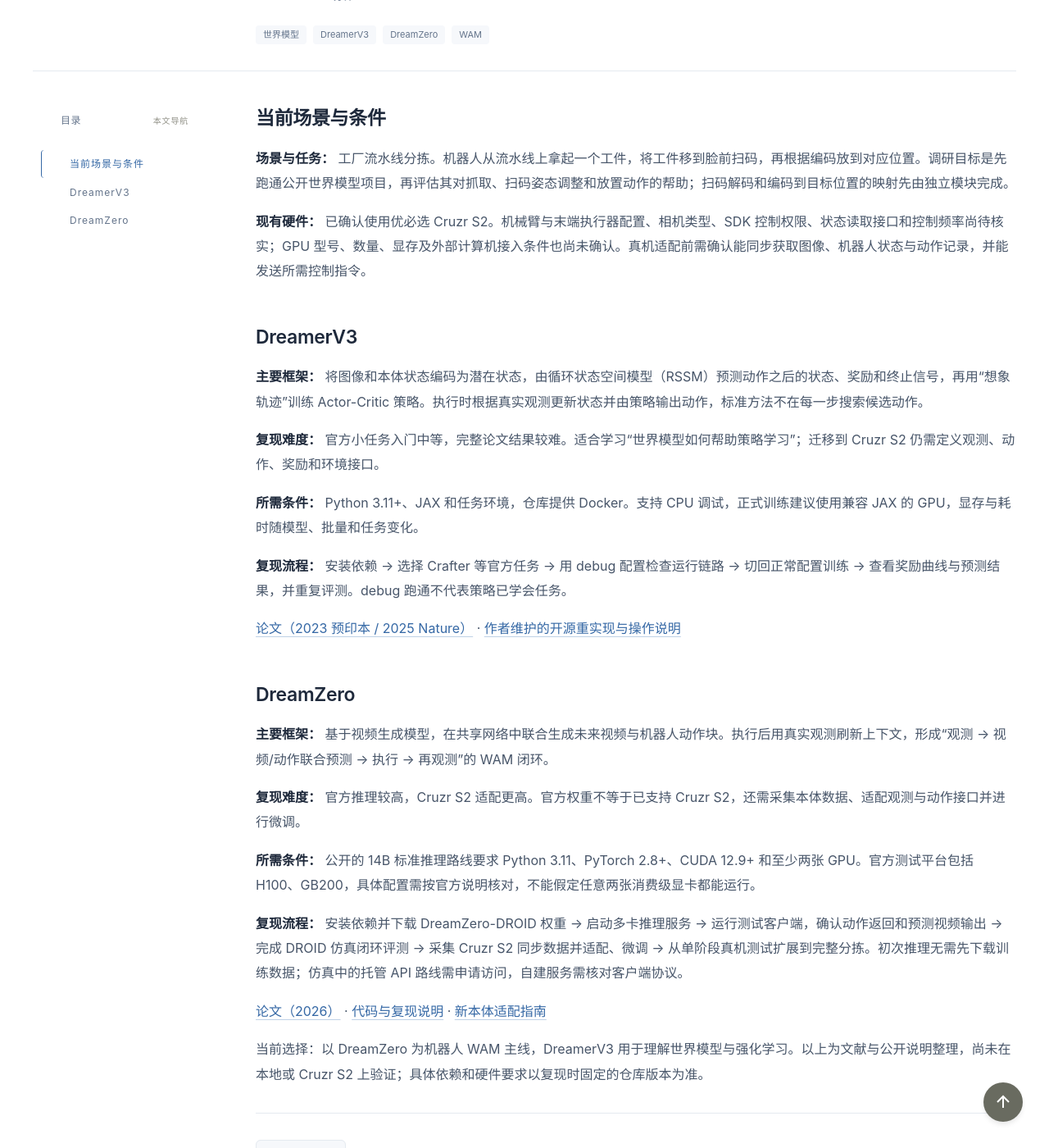
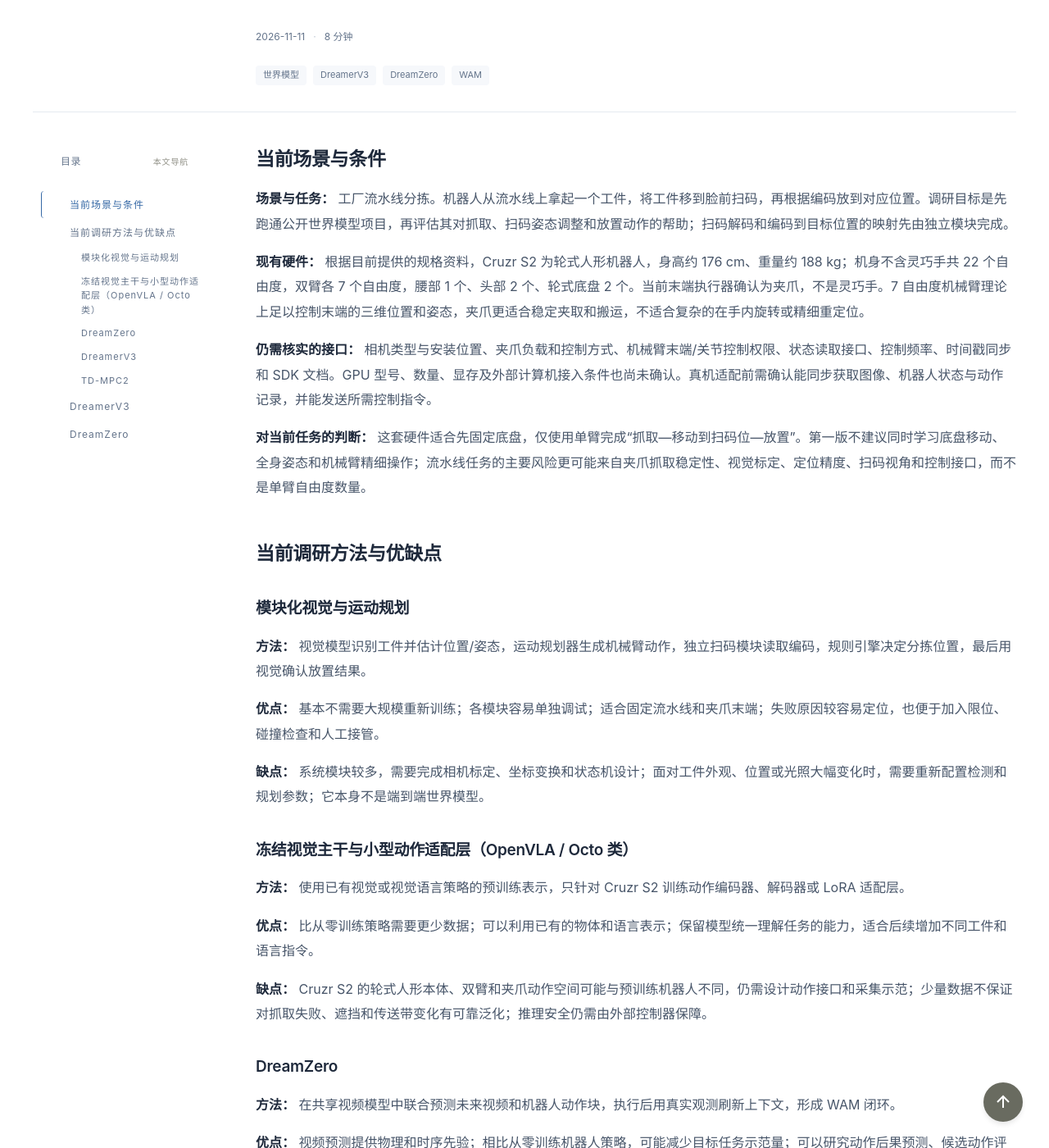
Before and after one commit to Keith-814/Keith-s-EAI-Learning, a Jekyll site: the page built from _posts/blog/2026-11-11-wam-cruzr-s2-factory-sorting-research.md, in a window 1280 px wide and 1400 px high, scrolled down 310 px. Shown: the whole window at 82% size. Built offline with Jekyll 4.4.1, drawn with Linux system fonts in a browser that asks for light colours; some of the changed text lies outside the part shown.

Commit message:
优化 Cruzr S2 真机测试调研标题

```diff
--- a/_posts/blog/2026-11-11-wam-cruzr-s2-factory-sorting-research.md
+++ b/_posts/blog/2026-11-11-wam-cruzr-s2-factory-sorting-research.md
@@ -1,19 +1,67 @@
 ---
 layout: post
-title: "DreamerV3 与 DreamZero：框架与复现简记"
+title: "Cruzr S2 真机测试：高泛化机器人方法与世界模型复现路线"
 date: 2026-11-11
 author: Keith
 categories: blog
 tags: [世界模型, DreamerV3, DreamZero, WAM]
 toc: true
-excerpt: "简要比较 DreamerV3 和 DreamZero 的主要框架、环境要求与复现流程，服务于 Cruzr S2 分拣任务调研。"
+excerpt: "围绕 Cruzr S2 流水线分拣真机测试，比较模块化控制、预训练策略和世界模型方法的泛化能力与复现路线。"
 ---
 
 ## 当前场景与条件
 
 **场景与任务：** 工厂流水线分拣。机器人从流水线上拿起一个工件，将工件移到脸前扫码，再根据编码放到对应位置。调研目标是先跑通公开世界模型项目，再评估其对抓取、扫码姿态调整和放置动作的帮助；扫码解码和编码到目标位置的映射先由独立模块完成。
 
-**现有硬件：** 已确认使用优必选 Cruzr S2。机械臂与末端执行器配置、相机类型、SDK 控制权限、状态读取接口和控制频率尚待核实；GPU 型号、数量、显存及外部计算机接入条件也尚未确认。真机适配前需确认能同步获取图像、机器人状态与动作记录，并能发送所需控制指令。
+**现有硬件：** 根据目前提供的规格资料，Cruzr S2 为轮式人形机器人，身高约 176 cm、重量约 188 kg；机身不含灵巧手共 22 个自由度，双臂各 7 个自由度，腰部 1 个、头部 2 个、轮式底盘 2 个。当前末端执行器确认为夹爪，不是灵巧手。7 自由度机械臂理论上足以控制末端的三维位置和姿态，夹爪更适合稳定夹取和搬运，不适合复杂的在手内旋转或精细重定位。
+
+**仍需核实的接口：** 相机类型与安装位置、夹爪负载和控制方式、机械臂末端/关节控制权限、状态读取接口、控制频率、时间戳同步和 SDK 文档。GPU 型号、数量、显存及外部计算机接入条件也尚未确认。真机适配前需确认能同步获取图像、机器人状态与动作记录，并能发送所需控制指令。
+
+**对当前任务的判断：** 这套硬件适合先固定底盘，仅使用单臂完成“抓取—移动到扫码位—放置”。第一版不建议同时学习底盘移动、全身姿态和机械臂精细操作；流水线任务的主要风险更可能来自夹爪抓取稳定性、视觉标定、定位精度、扫码视角和控制接口，而不是单臂自由度数量。
+
+## 当前调研方法与优缺点
+
+### 模块化视觉与运动规划
+
+**方法：** 视觉模型识别工件并估计位置/姿态，运动规划器生成机械臂动作，独立扫码模块读取编码，规则引擎决定分拣位置，最后用视觉确认放置结果。
+
+**优点：** 基本不需要大规模重新训练；各模块容易单独调试；适合固定流水线和夹爪末端；失败原因较容易定位，也便于加入限位、碰撞检查和人工接管。
+
+**缺点：** 系统模块较多，需要完成相机标定、坐标变换和状态机设计；面对工件外观、位置或光照大幅变化时，需要重新配置检测和规划参数；它本身不是端到端世界模型。
+
+### 冻结视觉主干与小型动作适配层（OpenVLA / Octo 类）
+
+**方法：** 使用已有视觉或视觉语言策略的预训练表示，只针对 Cruzr S2 训练动作编码器、解码器或 LoRA 适配层。
+
+**优点：** 比从零训练策略需要更少数据；可以利用已有的物体和语言表示；保留模型统一理解任务的能力，适合后续增加不同工件和语言指令。
+
+**缺点：** Cruzr S2 的轮式人形本体、双臂和夹爪动作空间可能与预训练机器人不同，仍需设计动作接口和采集示范；少量数据不保证对抓取失败、遮挡和传送带变化有可靠泛化；推理安全仍需由外部控制器保障。
+
+### DreamZero
+
+**方法：** 在共享视频模型中联合预测未来视频和机器人动作块，执行后用真实观测刷新上下文，形成 WAM 闭环。
+
+**优点：** 视频预测提供物理和时序先验；相比从零训练机器人策略，可能减少目标任务示范量；可以研究动作后果预测、候选动作评估和异常恢复。
+
+**缺点：** 对多 GPU、显存、CUDA 版本、多相机输入和时间同步要求高；公开权重不直接支持 Cruzr S2，需要适配本体数据和动作空间；夹爪抓取、扫码和安全控制仍不能交给模型单独负责；直接生成全身动作的工程风险较高。
+
+### DreamerV3
+
+**方法：** 用 RSSM 学习潜在世界状态，在潜空间中展开想象轨迹，再训练 Actor-Critic 策略。
+
+**优点：** 世界模型和想象式控制链路清晰，适合学习基础原理；官方代码和环境较完整；对模型视频生成质量的依赖较低。
+
+**缺点：** 通常需要自己定义环境、奖励和交互训练；直接迁移到 Cruzr S2 需要较多工程封装；不直接处理扫码语义，也不是面向机器人视频—动作联合生成的 WAM。
+
+### TD-MPC2
+
+**方法：** 在潜空间学习动作条件动力学和价值模型，再用 MPPI 等在线规划方法选择连续动作。
+
+**优点：** 面向连续控制，支持多种机器人仿真环境和抓取任务；相比 DreamerV3 更接近“预测动作后果并在线规划”；可以作为机械臂控制和世界模型规划的对照基线。
+
+**缺点：** 在线规划会增加推理开销；需要可用的仿真环境、奖励和动作接口；对 Cruzr S2 的全身动作、夹爪和真实安全约束仍需重新适配；不直接提供语言理解和扫码流程。
+
+**当前建议：** 先用模块化方案建立 Cruzr S2 的可运行基线，再用冻结视觉主干的小型适配方案测试少量数据泛化，最后将 DreamZero 用作未来状态预测或候选动作评估。DreamerV3 和 TD-MPC2 主要作为世界模型与连续控制的学习、仿真对照项目。
 
 ## DreamerV3
 
```
